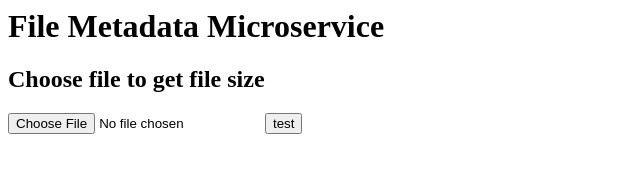
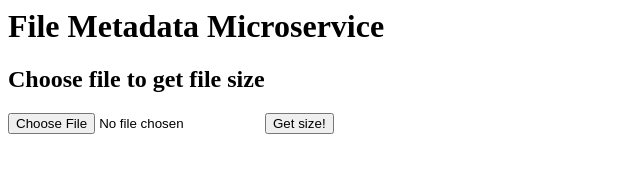
Before and after one commit to phantomofthetollbooth/upload-metadata, a website: page public/index.html in a window 1280 px wide. Shown: the full height of the page, 0-640 px from the left. Drawn offline with Linux system fonts and the light colour scheme.

Commit message:
changed submit button text

```diff
--- a/public/index.html
+++ b/public/index.html
@@ -6,7 +6,7 @@
 <h2>Choose file to get file size</h2>
     <form action="/upload" method="post" enctype='multipart/form-data'>
       <input type="file" name="file" value="" id="file">
-      <input type="submit" name="Upload" value="test">
+      <input type="submit" name="Upload" value="Get size!">
     </form>
 
 </body>
```
